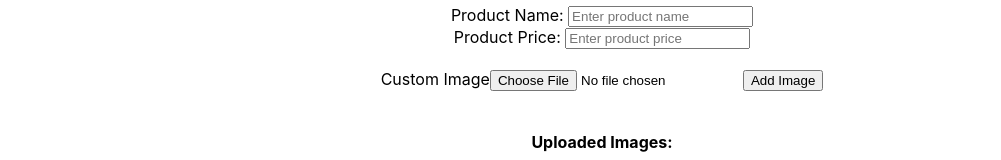
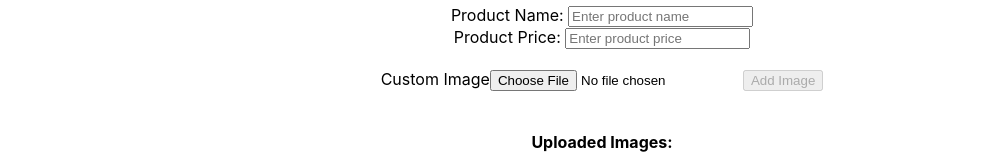
Before and after one commit to AnilBK/ecommerce-project, a React (Create React App) app: page / in a window 1280 px wide. Shown: the part 1626-1786 px from the top of the page, without its empty margins (38-1039 px from the left). Built offline with nearby package versions, Linux system fonts and the light colour scheme.

Commit message:
Admin System: Disable image upload button if no images uploaded.

```diff
--- a/src/components/AdminSystem/AddCustomProduct.js
+++ b/src/components/AdminSystem/AddCustomProduct.js
@@ -60,7 +60,7 @@ function AddCustomProduct() {
                     onChange={handleImageUpload}
                     name='custom_image'
                 />
-                <button onClick={addImage} className="add-image-btn">
+                <button onClick={addImage} className="add-image-btn" disabled={!userImage}>
                     Add Image
                 </button>
             </div>
```
